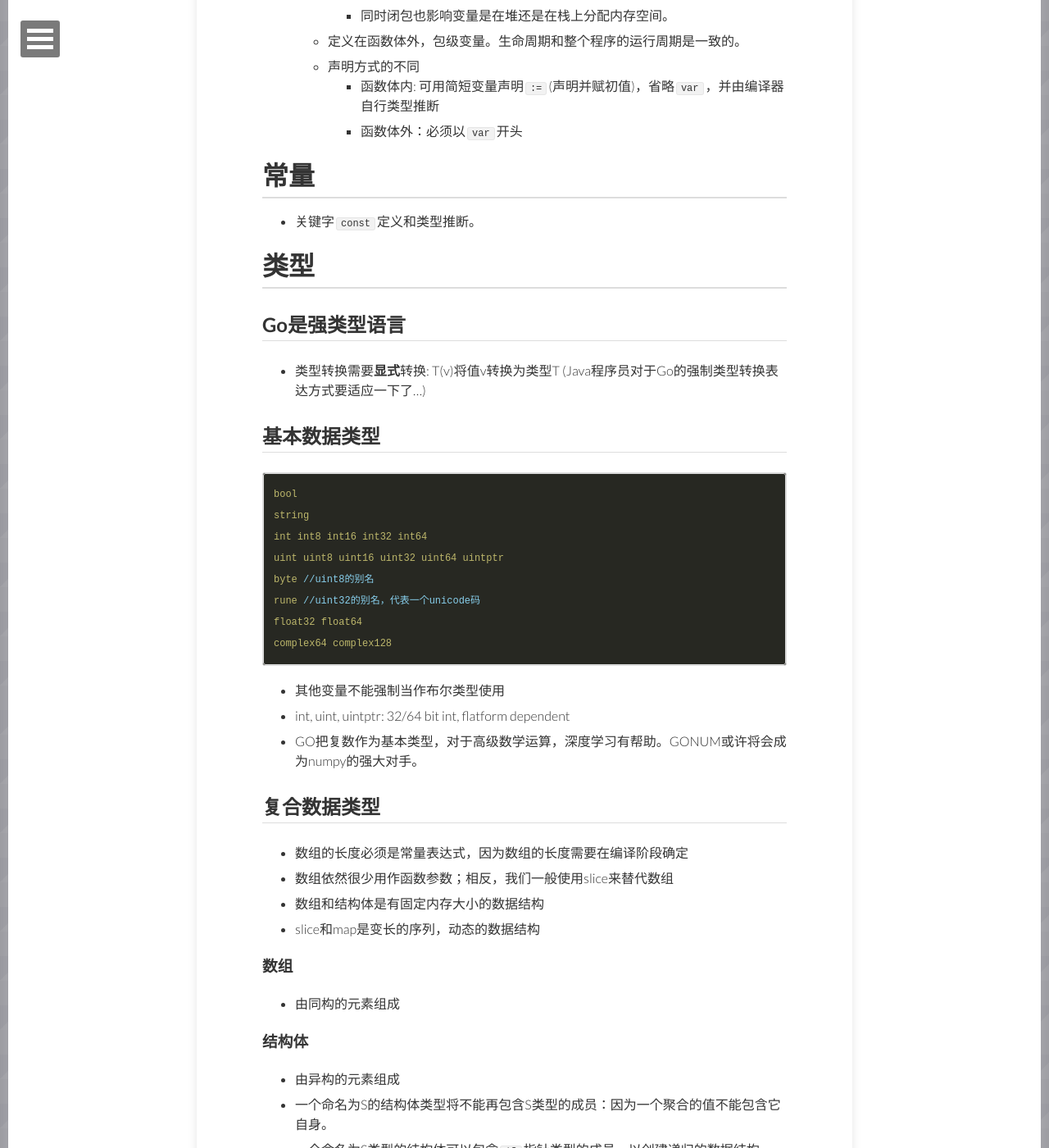
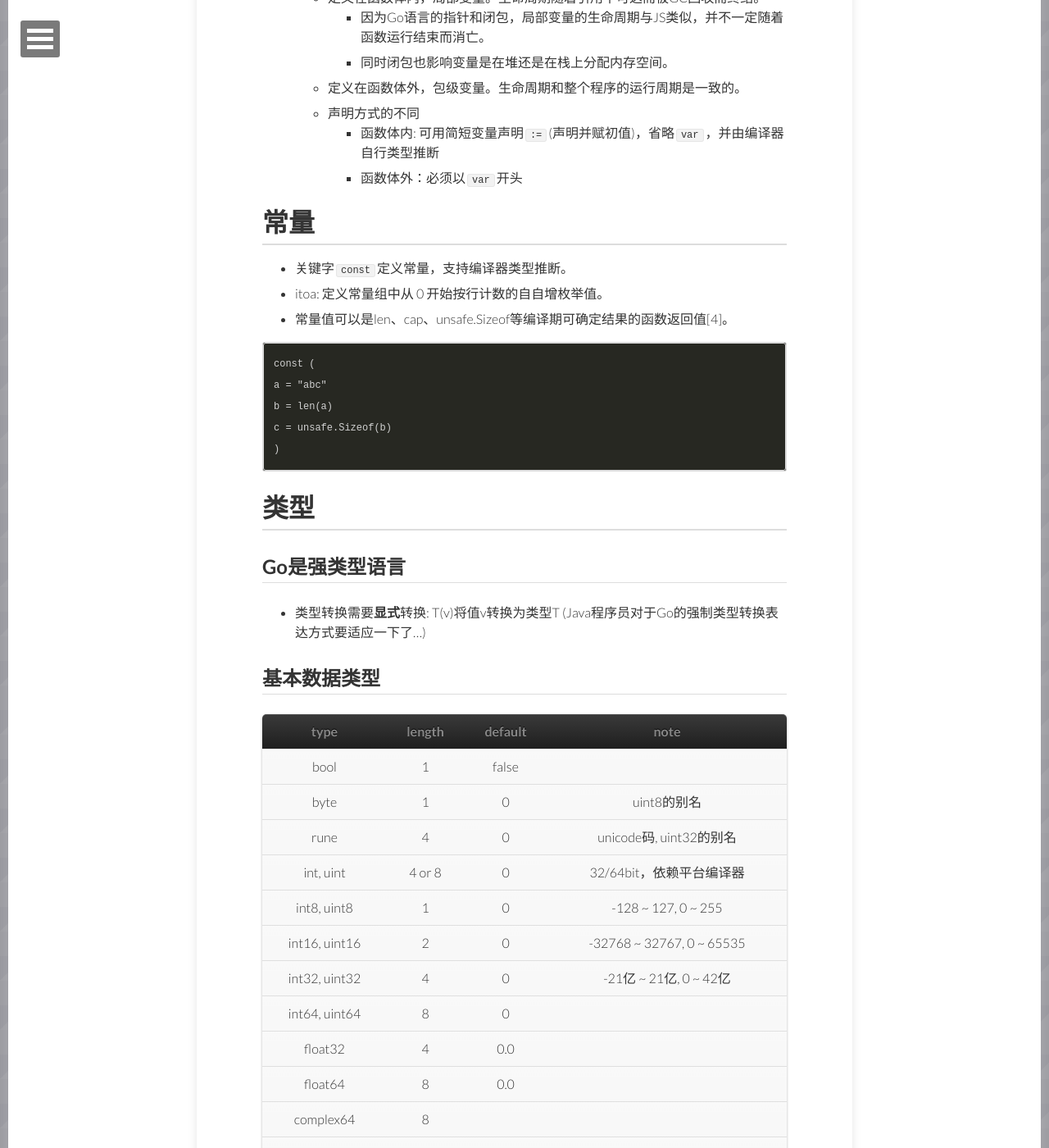
Before and after one commit to KasperDeng/kasperdeng.github.io, a Jekyll site: the page built from _posts/2018-01-06-Golang-Notes.md, in a window 1280 px wide and 1400 px high, scrolled down 1564 px. Shown: the whole window at 82% size. Built offline with Jekyll 4.4.1, drawn with Linux system fonts in a browser that asks for light colours; nearby versions of some CDN libraries; comment, search, counter and statistics services are not loaded; some of the changed text lies outside the part shown.

Commit message:
update notes of gopl

````diff
--- a/_posts/2018-01-06-Golang-Notes.md
+++ b/_posts/2018-01-06-Golang-Notes.md
@@ -18,16 +18,21 @@
 
 # 变量 #
 * 定义
-  - 采用了Javascript相同的关键字'var'和类型推断。但GO语言是强类型语言，所以可显式定义类型，变量类型的声明写在变量名称之后。
+  - 采用了关键字`var`定义(Javascript类似)，编译器支持类型推断。但GO语言是强类型语言，所以可显式定义类型，变量类型的声明写在变量名称之后。
 * 初始化
   - 零值初始化，在语言层面上保证值的初始化
     + 数值类型变量对应的零值是0
     + 布尔类型变量对应的零值是false
     + 字符串类型对应的零值是空字符串
-    + 接口或引用类型（包括slice、指针、map、chan和函数）变量对应的零值是nil
+    + 接口或引用类型(包括slice、指针、map、chan和函数)变量对应的零值是nil
   - 初始化表达式可以是字面量或任意的表达式(e.g. new(T))
     + 包级变量会在main执行前完成初始化
   - 支持多变量初始化赋值，混合类型，平行赋值
+
+```golang
+var s, n = "abc", 123 // 多变量赋值，混合类型的平行赋值
+```
+
 * 作用域
   - 类型
     + 全局作用域
@@ -47,7 +52,17 @@
     + 函数体外：必须以`var`开头
 
 # 常量 #
-* 关键字`const`定义和类型推断。
+* 关键字`const`定义常量，支持编译器类型推断。
+* itoa: 定义常量组中从 0 开始按行计数的自自增枚举值。
+* 常量值可以是len、cap、unsafe.Sizeof等编译期可确定结果的函数返回值[4]。
+
+```
+const (
+a = "abc"
+b = len(a)
+c = unsafe.Sizeof(b)
+)
+```
 
 # 类型 #
 
@@ -56,20 +71,33 @@
 
 ## 基本数据类型 ##
 
-```golang
-bool
-string
-int int8 int16 int32 int64
-uint uint8 uint16 uint32 uint64 uintptr
-byte //uint8的别名
-rune //uint32的别名，代表一个unicode码
-float32 float64
-complex64 complex128
-```
+| type          | length  | default  | note                      |
+| :----------:  | :-----: | :------: | :-----------------------: |
+| bool          | 1       | false    |                           |
+| byte          | 1       | 0        | uint8的别名               |
+| rune          | 4       | 0        | unicode码, uint32的别名   |
+| int, uint     | 4 or 8  | 0        | 32/64bit，依赖平台编译器  |
+| int8, uint8   | 1       | 0        | -128 ~ 127, 0 ~ 255       |
+| int16, uint16 | 2       | 0        | -32768 ~ 32767, 0 ~ 65535 |
+| int32, uint32 | 4       | 0        | -21亿 ~ 21亿, 0 ~ 42亿    |
+| int64, uint64 | 8       | 0        |                           |
+| float32       | 4       | 0.0      |                           |
+| float64       | 8       | 0.0      |                           |
+| complex64     | 8       |          |                           |
+| complex128    | 16      |          |                           |
+| uintptr       | 4 or 8  |          | 可存储指针的uint32/uint64 |
+| array         |         |          | 值类型                    |
+| struct        |         |          | 值类型                    |
+| string        |         | ""       | UTF-8 字符串              |
+| slice         |         | nil      | 引用类型                  |
+| map           |         | nil      | 引用类型                  |
+| channel       |         | nil      | 引用类型                  |
+| interface     |         | nil      | 接口                      |
+| function      |         | nil      | 函数                      |
 
-* 其他变量不能强制当作布尔类型使用
-* int, uint, uintptr: 32/64 bit int, flatform dependent
-* GO把复数作为基本类型，对于高级数学运算，深度学习有帮助。GONUM或许将会成为numpy的强大对手。
+
+ * 其他变量不能强制当作布尔类型使用
+ * GO把复数作为基本类型，对于高级数学运算，深度学习有帮助。GONU M或许将会成为numpy的强大对手。
 
 ## 复合数据类型 ##
 * 数组的长度必须是常量表达式，因为数组的长度需要在编译阶段确定
@@ -122,18 +150,27 @@
   - 效率：较大的结构体通常会用指针的方式传入和返回
   - 函数内部修改结构体成员的话，必须用指针传入；在Go语言中，所有的函数参数都是值拷贝传入的。
 
-# 指针 #
-* 和C++一样，&是取地址符
-- `p`代表的是变量 i 的内存地址，类型是`*int`
-- `*p`对应p指针指向的变量的值
+#### 指针 ####
+* `&`是取变量地址符(`p`指向变量`i`的内存地址)，`*p`透过指针访问目标对象，支持指针类型`*T`，支持指针的指针`**T` (和C++一样)
 
 ```golang
 i := 1
-p := &i
-*p = 2
+p := &i // p的类型是*int(指针类型*T)
+*p = 2  // 对应指针p指向的变量的值
 ```
 
-* 有指针但没有指针运算
+* 不支持指针运算，比如p++。不支持 "->" 运算符 (和C++不一样)
+* 空指针值:nil，非C++的NULL，非java的null。
+* 指针类型装换：可以通过unsafe.Pointer和任意类型指针间进行转换。
+* 可以通过将unsafe.Pointer转换成uintptr，配合unsafe.Offsetof变相进行指针运算[4]。
+* 返回局部变量指针是安全的,编译器会根据需要将其分配在GC Heap上。
+
+#### 变量内存[4] ####
+* new
+  - new计算类型大小,为其分配零值内存,返回指针。
+* make
+  - make只支持引用类型的map, slice, chan。
+  - make会被编译器翻译成具体的创建/构造函数,由其分配内存和初始化成员结构,返回对象而非指针。
 
 # 表达式 #
 * "++"、"--" 是语句而非表达式
@@ -193,12 +230,25 @@
 ## 函数值(Function Value, Closures(闭包)) ##
 * 函数拥有类型，可以被赋值给其他变量，传递给函数，从函数返回。对函数值的调用类似函数调用。
 * 函数值不可比较，因为函数值除了引用了代码，还记录了状态(闭包)。它只能跟其零值(nil)比，用于作初始值检查。
-* 函数值中记录的变量的内存地址，而不是某一刻的值。
+
+### 闭包 ###
+* 闭包：词法闭包(Lexical Closure)的简称，是指引用了自由变量的函数。这个被引用的自由变量将和这个函数一同存在，即使已经离开了创造它的环境也不例外。所以，有另一种说法认为闭包是由函数和与其相关的引用环境组合而成的实体。当函数离开创建环境后，依然持有其上下状态。
+* 闭包中引用的是自由变量的内存地址，而不是某一刻的值，这些自由变量以及其引用的对象并没有被释放。
 * 更多闭包与作用域的知识，可参考javascipt的书[You-Dont-Know-JS](https://github.com/getify/You-Dont-Know-JS)或其[gitbook](https://maximdenisov.gitbooks.io/you-don-t-know-js/content/)，概念相通。
 
 ## 匿名函数(Anonymous Function) ##
 * 通过函数字面量(function literal)定义
 * 匿名函数可以访问完整的词法作用域。
+
+## 异常 ##
+* Deferred Function
+  - 包含该defer语句的函数执行完毕时，defer后的函数会在在释放堆栈信息之前被执行。
+  - defer语句采用压栈方式，执行顺序与声明顺序相反。
+* panic(err)
+  - panic函数接受任何值做输入参数，作为某种错误信息，以panic value的形式输出到日志。
+  - panic会引起程序的崩溃，一般用于严重错误。
+* recover()
+  - recover会使程序从panic中恢复，并返回panic value。
 
 # 控制流 #
 * for
@@ -241,12 +291,17 @@
 | :----------: | :---------------------------------: | :----------------------------------------------------------------: | :------------------------------------------: |
 | %T           | fmt.Printf("i is of type %T\n", i)  |                                                                    | print type of variable/function              |
 | %#v          | fmt.Printf("%#v\n", w)              | Wheel{Circle:Circle{Point:Point{X:42, Y:8}, Radius:5}, Spokes:20}  | # - print every member with name in struct   |
+| %p           | fmt.Printf("%p\n", p)               | 0x2101ef018                                                        | print pointer address                        |
+
+* Deferred Function
+  - 调试复杂程序时，defer机制可用于记录何时进入和退出函数，以及记录输入参数以及返回值。
 
 # 参考 #
-* [Go语言圣经(中文版)](https://books.studygolang.com/gopl-zh/)
-  - https://docs.hacknode.org/gopl-zh/
-* [Go语言圣经英文版-gopl](http://gopl.io)
-  - [英文版在线](https://www.safaribooksonline.com/library/view/the-go-programming/9780134190570/)
-* Go语言圣经中文版-github
-  - https://github.com/golang-china/gopl-zh
-  - [源文件构建离线版本](https://github.com/gopl-zh/gopl-zh.github.com)
+1. [Go语言圣经(中文版)](https://books.studygolang.com/gopl-zh/)
+   - https://docs.hacknode.org/gopl-zh/
+2. [Go语言圣经英文版-gopl](http://gopl.io)
+   - [英文版在线](https://www.safaribooksonline.com/library/view/the-go-programming/9780134190570/)
+3. Go语言圣经中文版-github
+   - https://github.com/golang-china/gopl-zh
+   - [源文件构建离线版本](https://github.com/gopl-zh/gopl-zh.github.com)
+4. [雨痕-Go学习笔记第四版](https://github.com/qyuhen/book)
````
Also changed, not shown: other parts of _posts/2018-01-06-Golang-Notes.md (+1 -1 lines).
